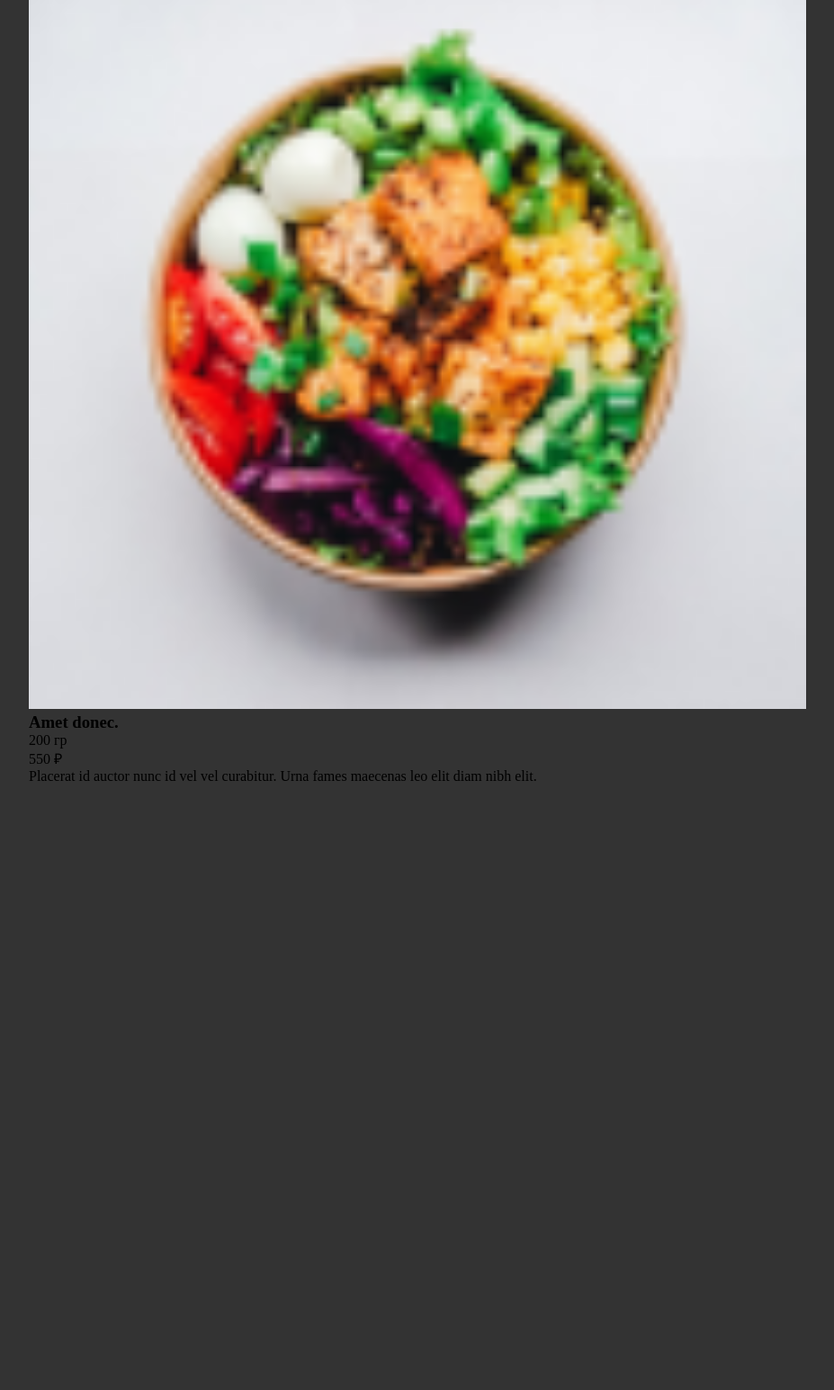
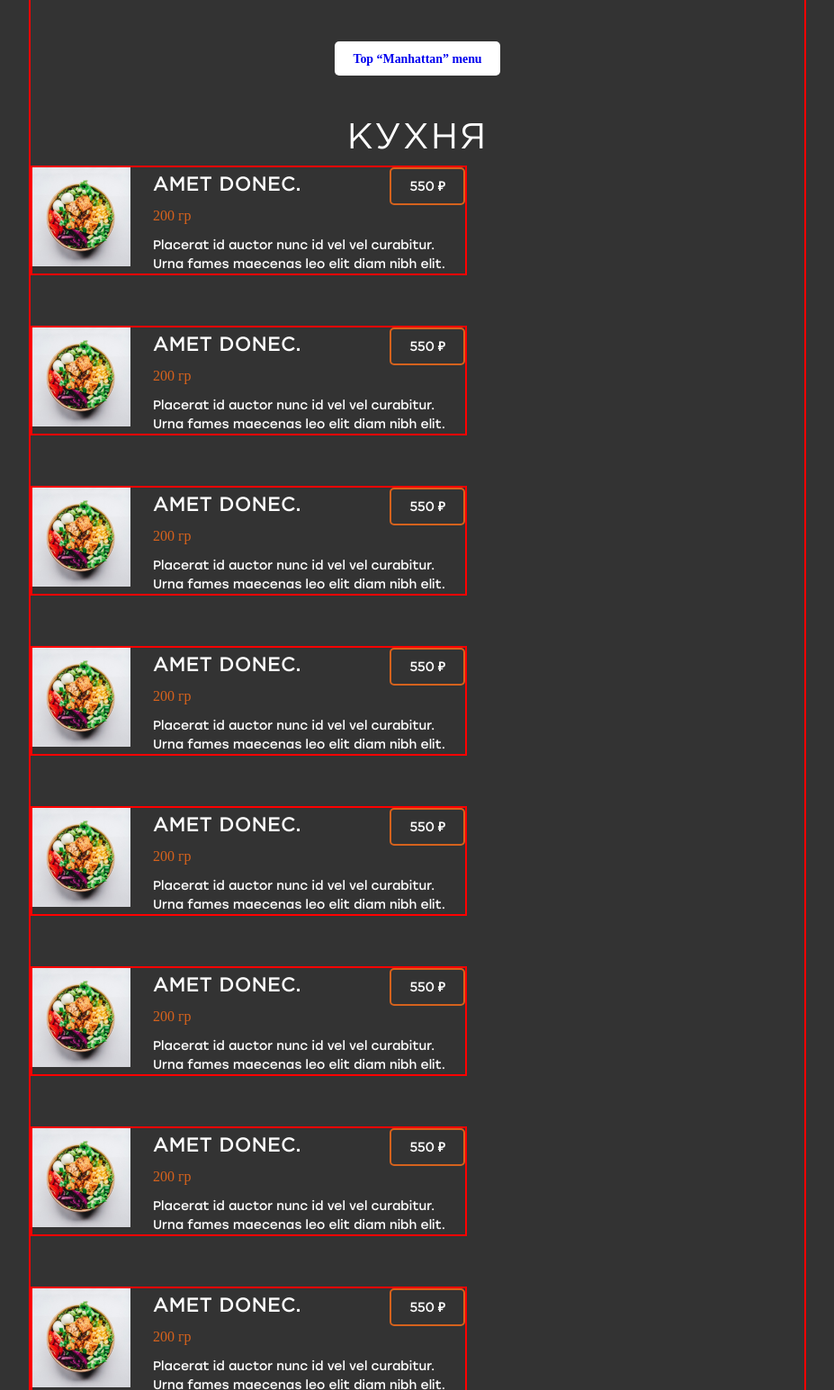
Before and after one commit to dobraccoon/manhattan-front, a plain HTML site: page index.html in a window 1280 px wide. Shown: the part 1400-2945 px from the top of the page at 90% size, without its empty margins (176-1103 px from the left). Before the commit the page ends 2272 px from the top, so only its background shows below. Drawn offline with Linux system fonts and the light colour scheme; files whose address does not match are found by name.

Commit message:
food content has been added to grid

```diff
--- a/index.html
+++ b/index.html
@@ -60,9 +60,9 @@
 		<div class="kitchen">
 			<div class="title-section">
 				<div class="title-link">
-					<a href="#"></a>
+					<a href="#">Top “Manhattan” menu</a>
 				</div>
-				<h2 class="title-text"></h2>
+				<h2 class="title-text">кухня</h2>
 			</div>
 			<div class="slider-btn left"></div>
 			<div class="kitchen-content">
@@ -72,17 +72,162 @@
 					</div>
 					<div class="food-block-info">
 						<div class="food-block-header">
-							<div>
 							<div class="food-block-title">
 								<h3>Amet donec.</h3>
+							</div>
+							<div class="food-block-price">
+								<p>550 ₽</p>
+							</div>
 						</div>
 						<div class="food-block-weight">
 							<p>200 гр</p>
 						</div>
+						<div class="food-block-desc">
+							<p>Placerat id auctor nunc id vel vel curabitur. Urna fames maecenas leo elit diam nibh elit.</p>
+						</div>
+					</div>
+				</div>
+				<div class="food-block">
+					<div class="food-block-img">
+						<img src="./images/food/food-img-1.png" alt="food-image" srcset="">
+					</div>
+					<div class="food-block-info">
+						<div class="food-block-header">
+							<div class="food-block-title">
+								<h3>Amet donec.</h3>
 							</div>
 							<div class="food-block-price">
 								<p>550 ₽</p>
 							</div>
+						</div>
+						<div class="food-block-weight">
+							<p>200 гр</p>
+						</div>
+						<div class="food-block-desc">
+							<p>Placerat id auctor nunc id vel vel curabitur. Urna fames maecenas leo elit diam nibh elit.</p>
+						</div>
+					</div>
+				</div>
+				<div class="food-block">
+					<div class="food-block-img">
+						<img src="./images/food/food-img-1.png" alt="food-image" srcset="">
+					</div>
+					<div class="food-block-info">
+						<div class="food-block-header">
+							<div class="food-block-title">
+								<h3>Amet donec.</h3>
+							</div>
+							<div class="food-block-price">
+								<p>550 ₽</p>
+							</div>
+						</div>
+						<div class="food-block-weight">
+							<p>200 гр</p>
+						</div>
+						<div class="food-block-desc">
+							<p>Placerat id auctor nunc id vel vel curabitur. Urna fames maecenas leo elit diam nibh elit.</p>
+						</div>
+					</div>
+				</div>
+				<div class="food-block">
+					<div class="food-block-img">
+						<img src="./images/food/food-img-1.png" alt="food-image" srcset="">
+					</div>
+					<div class="food-block-info">
+						<div class="food-block-header">
+							<div class="food-block-title">
+								<h3>Amet donec.</h3>
+							</div>
+							<div class="food-block-price">
+								<p>550 ₽</p>
+							</div>
+						</div>
+						<div class="food-block-weight">
+							<p>200 гр</p>
+						</div>
+						<div class="food-block-desc">
+							<p>Placerat id auctor nunc id vel vel curabitur. Urna fames maecenas leo elit diam nibh elit.</p>
+						</div>
+					</div>
+				</div>
+				<div class="food-block">
+					<div class="food-block-img">
+						<img src="./images/food/food-img-1.png" alt="food-image" srcset="">
+					</div>
+					<div class="food-block-info">
+						<div class="food-block-header">
+							<div class="food-block-title">
+								<h3>Amet donec.</h3>
+							</div>
+							<div class="food-block-price">
+								<p>550 ₽</p>
+							</div>
+						</div>
+						<div class="food-block-weight">
+							<p>200 гр</p>
+						</div>
+						<div class="food-block-desc">
+							<p>Placerat id auctor nunc id vel vel curabitur. Urna fames maecenas leo elit diam nibh elit.</p>
+						</div>
+					</div>
+				</div>
+				<div class="food-block">
+					<div class="food-block-img">
+						<img src="./images/food/food-img-1.png" alt="food-image" srcset="">
+					</div>
+					<div class="food-block-info">
+						<div class="food-block-header">
+							<div class="food-block-title">
+								<h3>Amet donec.</h3>
+							</div>
+							<div class="food-block-price">
+								<p>550 ₽</p>
+							</div>
+						</div>
+						<div class="food-block-weight">
+							<p>200 гр</p>
+						</div>
+						<div class="food-block-desc">
+							<p>Placerat id auctor nunc id vel vel curabitur. Urna fames maecenas leo elit diam nibh elit.</p>
+						</div>
+					</div>
+				</div>
+				<div class="food-block">
+					<div class="food-block-img">
+						<img src="./images/food/food-img-1.png" alt="food-image" srcset="">
+					</div>
+					<div class="food-block-info">
+						<div class="food-block-header">
+							<div class="food-block-title">
+								<h3>Amet donec.</h3>
+							</div>
+							<div class="food-block-price">
+								<p>550 ₽</p>
+							</div>
+						</div>
+						<div class="food-block-weight">
+							<p>200 гр</p>
+						</div>
+						<div class="food-block-desc">
+							<p>Placerat id auctor nunc id vel vel curabitur. Urna fames maecenas leo elit diam nibh elit.</p>
+						</div>
+					</div>
+				</div>
+				<div class="food-block">
+					<div class="food-block-img">
+						<img src="./images/food/food-img-1.png" alt="food-image" srcset="">
+					</div>
+					<div class="food-block-info">
+						<div class="food-block-header">
+							<div class="food-block-title">
+								<h3>Amet donec.</h3>
+							</div>
+							<div class="food-block-price">
+								<p>550 ₽</p>
+							</div>
+						</div>
+						<div class="food-block-weight">
+							<p>200 гр</p>
 						</div>
 						<div class="food-block-desc">
 							<p>Placerat id auctor nunc id vel vel curabitur. Urna fames maecenas leo elit diam nibh elit.</p>
--- /dev/null
+++ b/styles/kitchen.css
@@ -0,0 +1,78 @@
+@import "./variables.css";
+
+.kitchen {
+  margin-top: 120px;
+}
+
+.slider-btn {
+}
+.left {
+}
+.kitchen-content {
+  margin-top: 80px;
+  display: grid;
+  grid-template-columns: repeat(2, 1fr);
+  width: 67.25rem;
+  margin: auto;
+  column-gap: 104px;
+  row-gap: 56px;
+}
+.food-block {
+  display: flex;
+  color: var(--general-text-color);
+  border: 2px solid red;
+  width: 30.3rem;
+}
+.food-block-img {
+  width: 110px;
+  height: 110px;
+}
+.food-block-info {
+  margin-left: 25px;
+  width: 21.9rem;
+}
+.food-block-header {
+  display: flex;
+  flex-direction: row;
+  justify-content: space-between;
+  align-items: center;
+}
+.food-block-title {
+  font-family: "Gotham Pro";
+  font-style: normal;
+  font-weight: 700;
+  font-size: 18px;
+  line-height: 150%;
+  letter-spacing: 0.05em;
+  text-transform: uppercase;
+}
+.food-block-weight {
+  color: var(--weight-color);
+  line-height: 150%;
+}
+.food-block-price {
+  font-family: "Gotham Pro";
+  font-weight: 700;
+  font-size: 14px;
+  line-height: 150%;
+  border: 2px solid var(--border-color);
+  border-radius: 5px;
+  padding: 10px 20px 7px;
+}
+.food-block-desc {
+  font-family: "Stolzl-Regular";
+  font-weight: 400;
+  font-size: 14px;
+  line-height: 150%;
+  margin-top: 10px;
+}
+.right {
+}
+.menu-btn {
+}
+
+@media (max-width: 1600px) {
+  .kitchen-content {
+    grid-template-columns: 1fr;
+  }
+}
--- a/styles/main.css
+++ b/styles/main.css
@@ -2,6 +2,8 @@
 
 main {
   margin: 55px 16.25% 0 16.25%;
+
+  border: 2px solid red;
 }
 
 .program {
--- a/styles/style.css
+++ b/styles/style.css
@@ -1,16 +1,8 @@
 @import "./header.css";
 @import "./main.css";
 @import "./variables.css";
-
-@font-face {
-  font-family: "Stolzl-Regular";
-  src: url("../fonts/stolzl/Stolzl-Regular.ttf") format("truetype");
-}
-
-@font-face {
-  font-family: "Gotham Pro";
-  src: url("../fonts/gotham-pro/gothampro.ttf") format("truetype");
-}
+@import "./kitchen.css";
+@import "./template.css";
 
 * {
   margin: 0;
--- /dev/null
+++ b/styles/template.css
@@ -0,0 +1,30 @@
+@import "./variables.css";
+
+.title-section {
+  display: flex;
+  flex-direction: column;
+  justify-content: center;
+  align-items: center;
+}
+.title-link {
+  color: black;
+  background-color: var(--general-text-color);
+  font-size: 0.87rem;
+  line-height: 150%;
+  font-weight: 700;
+  padding: 10px 20px 7px 20px;
+  border-radius: 5px;
+  width: fit-content;
+  text-align: center;
+}
+.title-text {
+  margin-top: 40px;
+  font-family: "Gotham Pro";
+  font-style: normal;
+  font-weight: 400;
+  font-size: 40px;
+  line-height: 150%;
+  text-transform: uppercase;
+  color: var(--general-text-color);
+  letter-spacing: 0.05em;
+}
--- a/styles/variables.css
+++ b/styles/variables.css
@@ -1,6 +1,17 @@
+@font-face {
+  font-family: "Stolzl-Regular";
+  src: url("../fonts/stolzl/Stolzl-Regular.ttf") format("truetype");
+}
+
+@font-face {
+  font-family: "Gotham Pro";
+  src: url("../fonts/gotham-pro/gothampro.ttf") format("truetype");
+}
+
 :root{
 --general-text-color: #FFFFFF;
 --border-color: #D5621D;
 --button-color: #D5621D;
+--weight-color: #D5621D;
 --background-color: #333333;
 }
```
Lines whose indentation alone changed are shown as unchanged.
